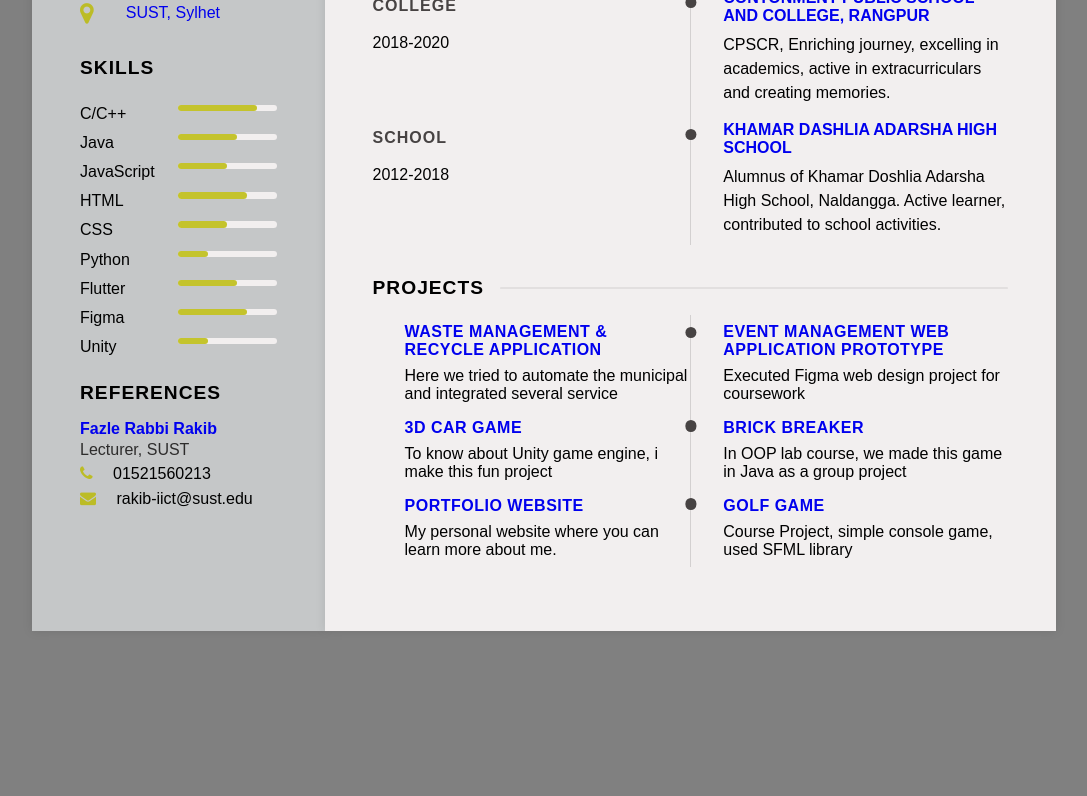
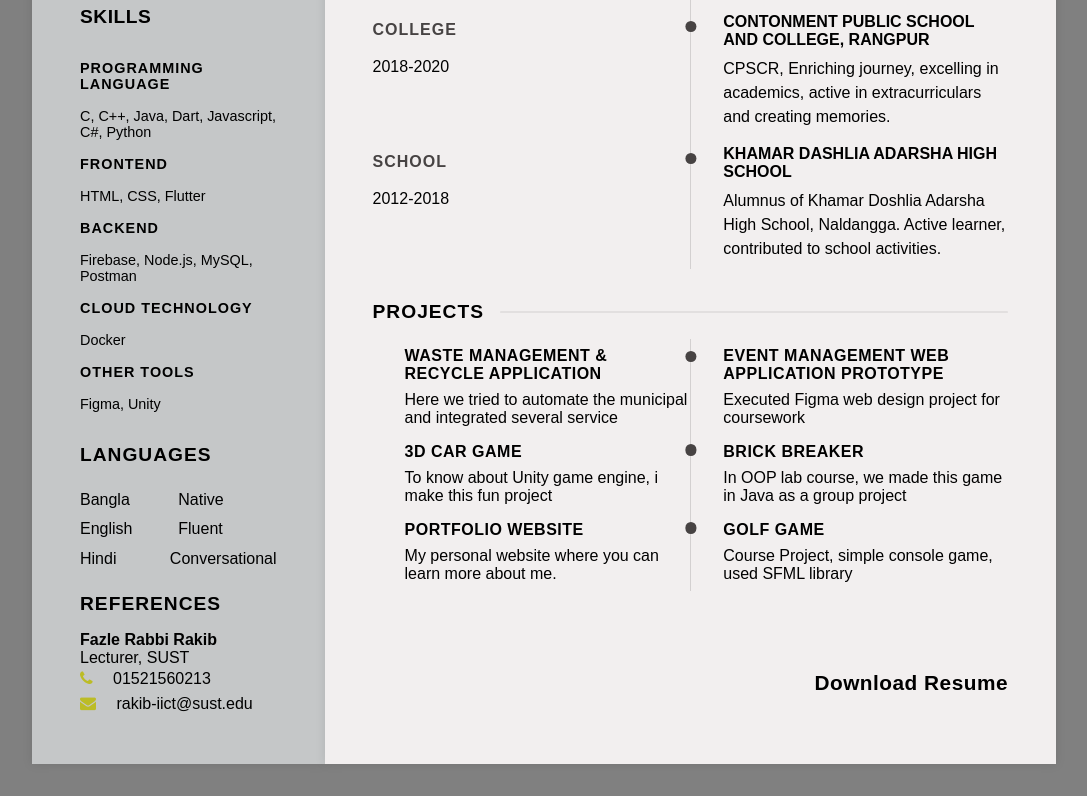
Before and after one commit to Farzine/My_resume, a plain HTML site: page index.html in a window 1280 px wide. Shown: the part 815-1611 px from the top of the page, without its empty margins (96-1183 px from the left). Before the commit the page ends 1478 px from the top, so only its background shows below. Drawn offline with Linux system fonts and the light colour scheme.

Commit message:
update experience languages and more

```diff
--- a/index.html
+++ b/index.html
@@ -24,7 +24,7 @@
                     <p class="career">Software Engineering Student</p>
                 </div>
                 <div class="contact-info"> <!-- Contact Info -->
-                    <h3 class="main-title">Contact Info</h3>
+                    <h3 class="main-title"  >Contact Info</h3>
                     <ul>
                         <li>
                             <i class="fa fa-phone"></i>
@@ -32,7 +32,9 @@
                         </li>
                         <li>
                             <i class="fa fa-envelope"></i>
-                            <span>alfezafarzine@gmail.com</span>
+                            <span>
+                                <a style="text-decoration:none"href="https://mail.google.com/mail/u/0/?tab=rm&ogbl#inbox?compose=DmwnWsLVLTvcHHgjgFkRtCDPTzgMLhNmNpjGqMnpgJhMvGxhTcdzMMvLWmtmGTjDsNlSmMtpNgXB"> alfezafarzine@gmail.com </a>
+                            </span>
                         </li>
                         <li>
                             <i class="fa fa-globe"></i>
@@ -68,7 +70,7 @@
                     </ul>
             </div>
 
-            <div class="skills-section"> <!-- Skills Section -->
+            <!-- <div class="skills-section">
                 <h3 class="main-title">SKILLS</h3>
                 <ul>
                     <li>
@@ -126,12 +128,93 @@
                         </div>
                     </li>
                 </ul>
+            </div> -->
+
+
+            <div class="skills">
+                <div class="headline">
+                    Skills
+                </div>
+
+                <div class="boldline">
+                   Programming language
+                </div>
+                <div class="paintext">
+                    C, C++, Java, Dart, Javascript, C#, Python
+                </div>
+
+                <div class="boldline">
+                   Frontend
+                </div>
+                <div class="paintext">
+                    HTML, CSS, Flutter
+                </div>
+
+                <!-- <div class="boldline">
+                   Mobile App Developement
+                </div>
+                <div class="paintext">
+                    Flutter (Android, IOS)
+                </div> -->
+
+                <div class="boldline">
+                    Backend
+                </div>
+                <div class="paintext">
+                    Firebase, Node.js, MySQL, Postman
+                </div>
+
+                <div class="boldline">
+                   Cloud Technology
+                </div>
+                <div class="paintext">
+                    Docker
+                </div>
+
+                <div class="boldline">
+                    Other Tools
+                 </div>
+                 <div class="paintext">
+                     Figma, Unity
+                 </div>
+
+
+
 
             </div>
+
+
+
+
+            <div class="languages-section"> <!-- Languages Section -->
+                <h3 class="main-title">Languages</h3>
+                <ul>
+                    <li>
+                        <p class="language-title">Bangla</p>
+                        <div class="fluency">
+                            <span>Native</span>
+                        </div>
+                    </li>
+                    <li>
+                        <p class="language-title">English</p>
+                        <div class="fluency">
+                            <span>Fluent</span>
+                        </div>
+                    </li>
+                    <li>
+                        <p class="language-title">Hindi</p>
+                        <div class="fluency">
+                            <span>Conversational</span>
+                        </div>
+                    </li>
+
+                </ul>
+            </div>
+
             <div class="references-section"> <!-- References Section -->
                 <h3 class="main-title">References</h3>
                 <div class="referee"> <!-- Referee 1 -->
-                    <h4 class="sub-tittle"><a style="text-decoration:none"href="https://www.sust.edu/institutes/iict/faculty-detail/40">Fazle Rabbi Rakib</a></h4>
+                    <h4 class="sub-tittle"><a style="text-decoration:none; "href="https://www.sust.edu/institutes/iict/faculty-detail/40">Fazle Rabbi Rakib</a></h4>
                 <p class="sub-para">Lecturer, SUST</p>
                 <ul>
                     <li>
@@ -161,7 +244,7 @@
                     <div class="timeline"> <!-- Experience 1 -->
                         <div class="left-tl-content">
                             <h4 class="tl-title">SWE-350 project</h4>
-                            <p class="para">2024-2025</p>
+                            <p class="para">2024-2024</p>
                         </div>
                         <div class="right-tl-content">
                             <div class="tl-content">
@@ -175,13 +258,13 @@
 
                     <div class="timeline"> <!-- Experience 2 -->
                         <div class="left-tl-content">
-                            <h4 class="tl-title">Experience-2</h4>
-                            <p class="para">2024-2025</p>
+                            <h4 class="tl-title">Bengali AI</h4>
+                            <p class="para">2023-2023</p>
                         </div>
                         <div class="right-tl-content">
                             <div class="tl-content">
-                                <h4 class="tl-title-2">Position Role</h4>
-                                <p class="para">Lorem ipsum dolor sit, amet consectetur adipisicing elit. Dicta repudiandae possimus in  </p>
+                                <h4 class="tl-title-2">Data Annotation</h4>
+                                <p class="para">Exciting journey learning AI, annotated data, and trained systems, fostering a deeper understanding of artificial intelligence. </p>
                             </div>
 
                     </div>
@@ -246,8 +329,13 @@
                     <h3 class="right-title">Projects</h3>
                     <div class="timeline-project"> <!-- Project 1 -->
                         <div class="left-tl-content-project">
-                            <h4 class="tl-title-project"><a style="text-decoration:none" href="https://github.com/Farzine/waste_management_and_recycle_application">Waste Management & Recycle Application</a></h4>
+
+                            <h4 class="tl-title-project"><a style="text-decoration:none" href="https://github.com/Farzine/waste_management_and_recycle_application">Waste Management & Recycle Application</a>
+                            </h4>
+
                             <p class="para-project">Here we tried to automate the municipal and integrated several service</p>
+
+
                         </div>
                         <div class="right-tl-content-project"> <!-- Project 2 -->
                             <div class="tl-content-project">
@@ -293,6 +381,11 @@
                 </section>
             </div>
 
+            <div class="download-resume">
+                <a style="text-decoration:none" href="Farzine_Hossen_Resume.pdf" download="Farzine_Hossen_Resume.pdf">Download Resume</a>
+
+            </div>
+
 
         </section>
 
--- a/style.css
+++ b/style.css
@@ -102,7 +102,8 @@ body{
     display: flex;
     align-items: center;
     margin: 0.5rem 0;
-    padding: 0.5rem 0;
+    padding: 0.2rem 0;
+    font-weight: 600;
 
 }
 .contact-info ul li i{
@@ -113,6 +114,8 @@ body{
     color: rgba(186, 186, 4, 0.826);
 
 }
+
+/*
 .skills-section ul{
     padding-top: 0.3rem 0;
 }
@@ -129,11 +132,11 @@ body{
     height: 0.4rem;
     background-color: rgb(242, 239, 239);
     border-radius: 5px;
-    /* margin: 0 1rem; */
+
     position: relative;
 }
 .progress{
-    /* width: 80%; */
+
     height: 100%;
     background-color: rgba(186, 186, 4, 0.826);
     border-radius: 5px;
@@ -187,6 +190,47 @@ body{
 .sub-para{
     color: rgb(45, 44, 44);
     padding: 0.2rem 0;
+} */
+
+
+/* skills */
+.skills{
+    padding: 1rem 0;
+
+}
+.headline{
+    font-size: 1.2rem;
+    font-weight: 700;
+    color: black;
+    text-transform: uppercase;
+    letter-spacing: 0.5px;
+    padding: 1rem 0;
+}
+.boldline{
+    font-size: 0.9rem;
+    font-weight: 600;
+    color: black;
+    text-transform: uppercase;
+    letter-spacing: 1px;
+    padding: 1rem 0;
+
+}
+.paintext{
+    font-size: .9rem;
+    padding: auto;
+}
+
+/* .languages-section */
+.languages-section ul{
+    padding-top: 0.3rem 0;
+}
+.languages-section ul li{
+    display: grid;
+    grid-template-columns: repeat(2, 1fr);
+
+    justify-content: space-between;
+    margin: 0.5rem 0;
+    padding: 0.1rem 0;
 }
 .references-section li{
     color:black;
@@ -198,6 +242,15 @@ body{
     color: black;
     margin-right: 0.5rem;
     color: rgba(186, 186, 4, 0.826);
+}
+
+ a{
+    color:black;
+
+}
+a:hover{
+    color: rgba(186, 186, 4, 0.826);
+    cursor: pointer;
 }
 .right-main-content{
     padding: 2rem 2rem;
@@ -298,6 +351,8 @@ body{
     padding: 0.5rem 0;
 
 }
+
+
 .tl-title-2-project{
     font-size: 1rem;
     font-weight: 700;
@@ -324,6 +379,15 @@ body{
     background-color: rgb(71, 67, 67);
     transform: translateX(-50%);
     border-radius: 50%;
+
+}
+.download-resume{
+    text-align: right;
+    padding: 2rem 0;
+    font-size: 1.3rem;
+    font-weight: 700;
+    letter-spacing: .5px;
+    margin-right : 2rem;
 
 }
 
@@ -356,13 +420,13 @@ body{
         grid-template-columns: repeat(1, 1fr);
     }
     .profile img{
-        width: 40%;
+        width: 30%;
     }
 }
 @media screen and (max-width: 700px){
 
     .profile img{
-        width: 60%;
+        width: 50%;
     }
 }
 @media screen and (max-width: 390px){
@@ -371,3 +435,9 @@ body{
         font-size: 1.5rem;
     }
 }
+@media screen and (max-width: 390px){
+
+    .right-tl-content-project{
+        margin-right: 2rem;
+    }
+}
```
